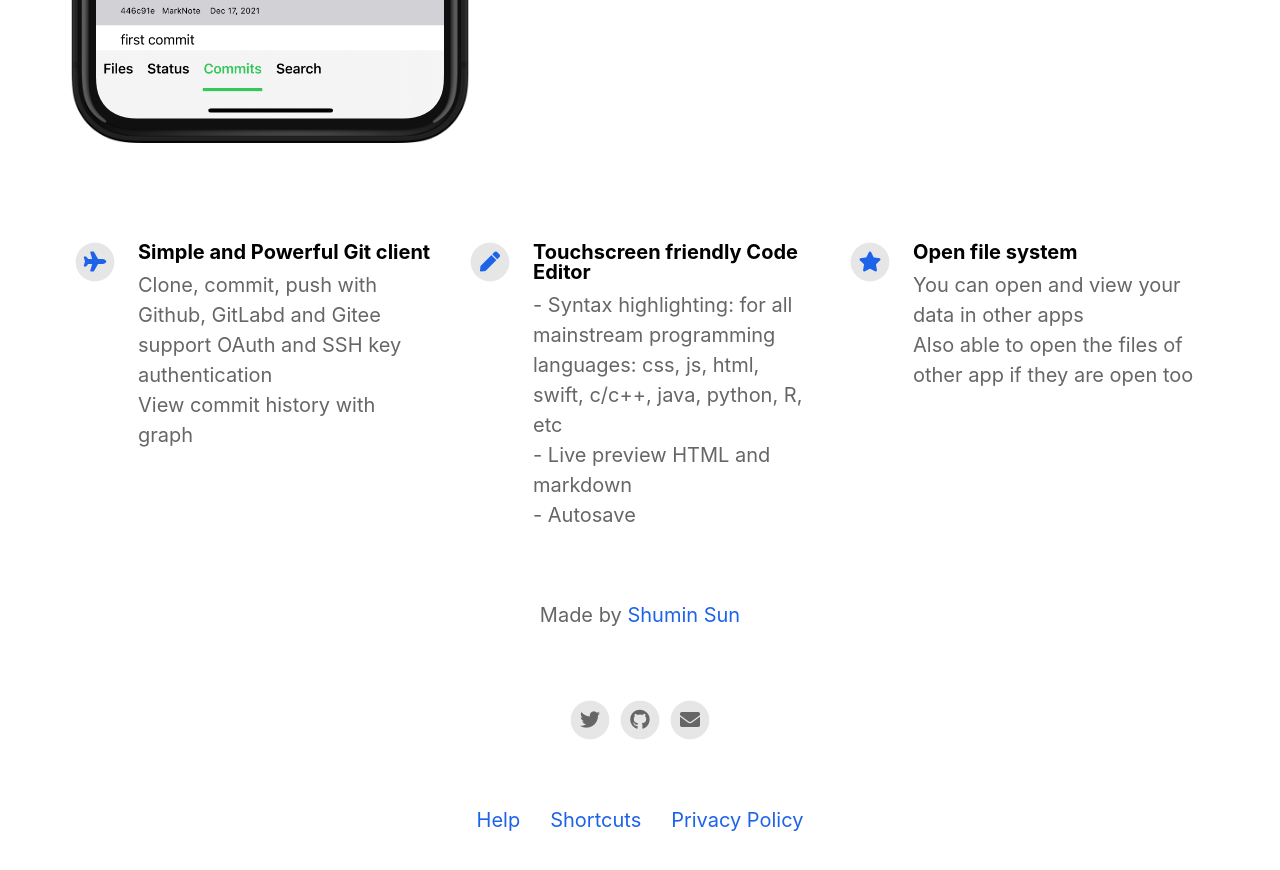
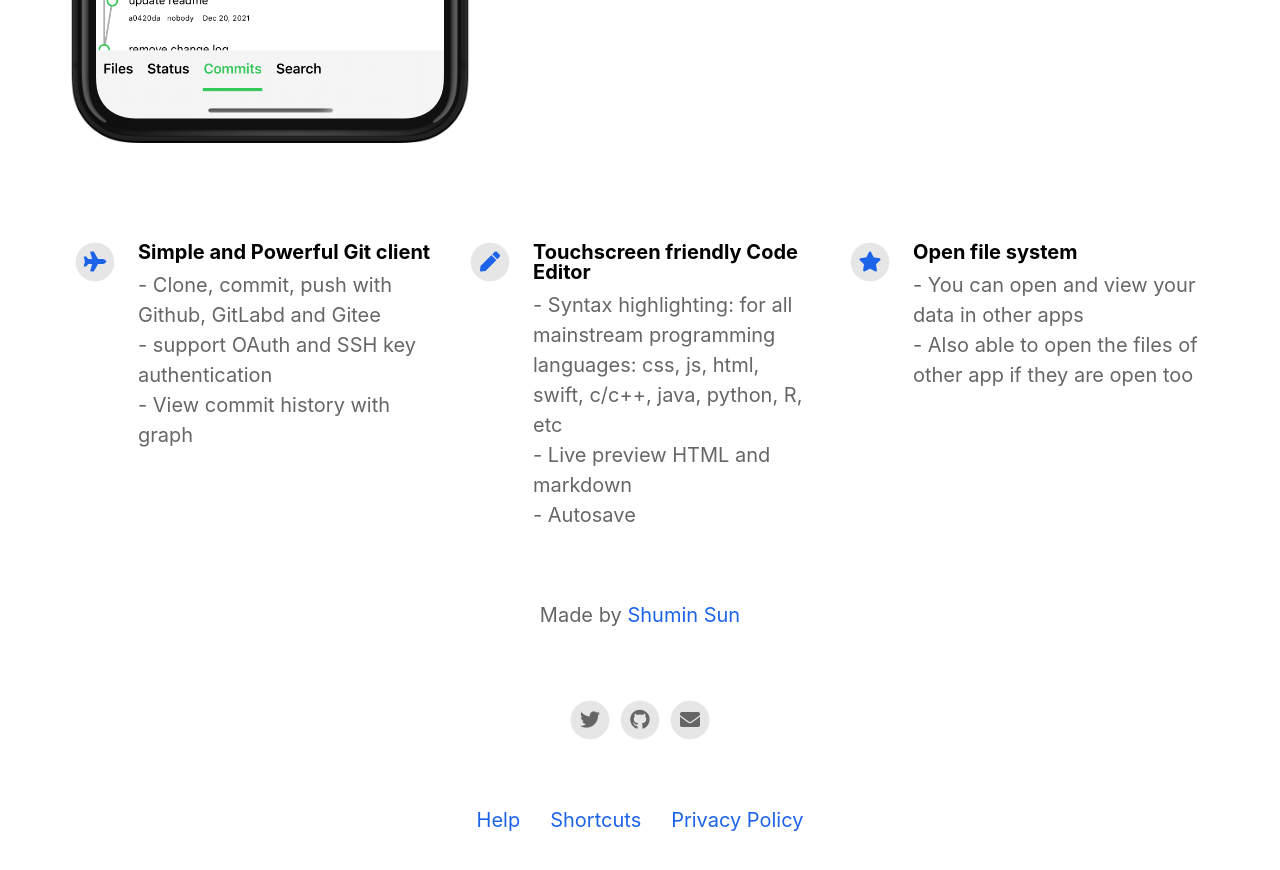
Before and after one commit to marknote/MarkGit, a Jekyll site: the page built from index.html, in a window 1280 px wide and 900 px high, scrolled down 842 px. Shown: the top 870 px of the window. Built offline with Jekyll 4.4.1, drawn with Linux system fonts in a browser that asks for light colours; Markdown is read by kramdown in place of the engine named in the settings.

```diff
--- a/_config.yml
+++ b/_config.yml
@@ -35,7 +35,7 @@ youtube_username                          :
 features                                  :
 
   - title                                 : Simple and Powerful Git client
-    description                           : "Clone, commit, push with Github, GitLabd and Gitee<br/> support OAuth and SSH key authentication <br/> View commit history with graph"
+    description                           : "- Clone, commit, push with Github, GitLabd and Gitee<br/>- support OAuth and SSH key authentication <br/>- View commit history with graph"
     fontawesome_icon_name                 : plane
 
   - title                                 : Touchscreen friendly Code Editor
@@ -46,7 +46,7 @@ features                                  :
 
 
   - title                                 : Open file system
-    description                           : "You can open and view your data in other apps<br/>Also able to open the files of other app if they are open too"
+    description                           : "- You can open and view your data in other apps<br/>- Also able to open the files of other app if they are open too"
     fontawesome_icon_name                 : star
 
 
```
Also changed, not shown: assets/screenshot/screen_files4.png.
